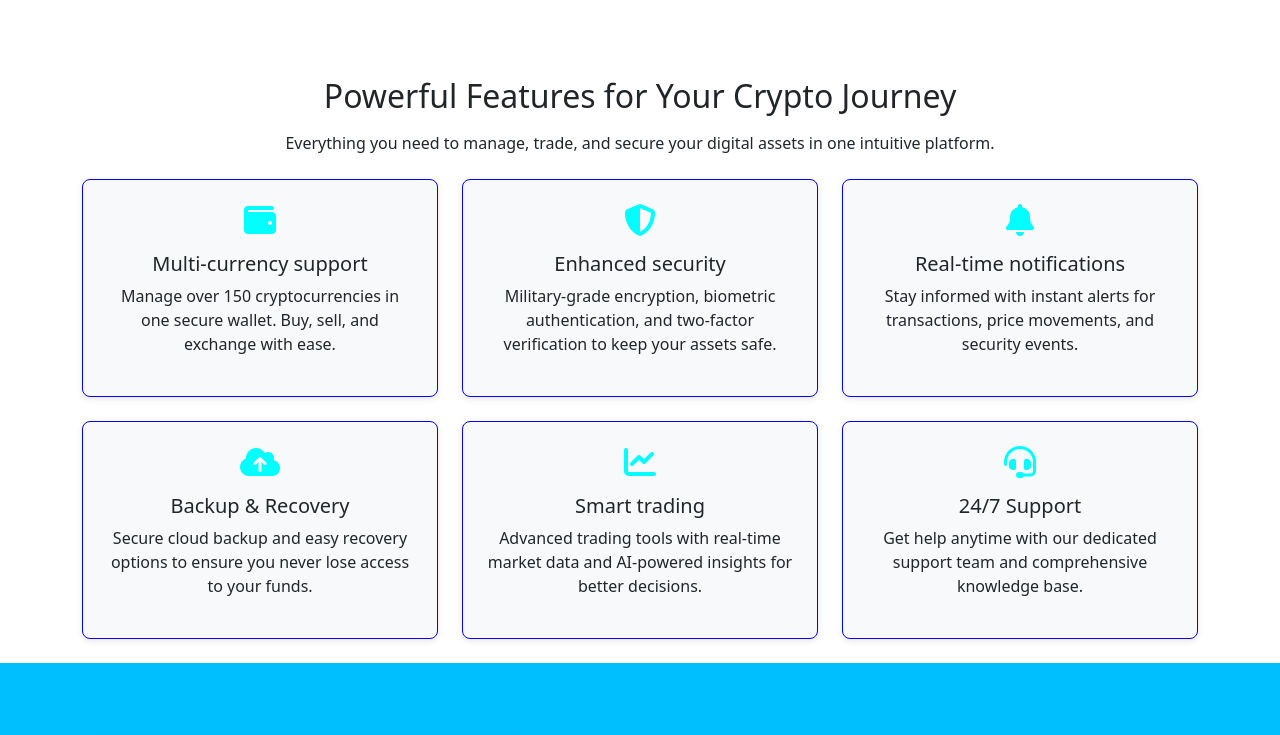
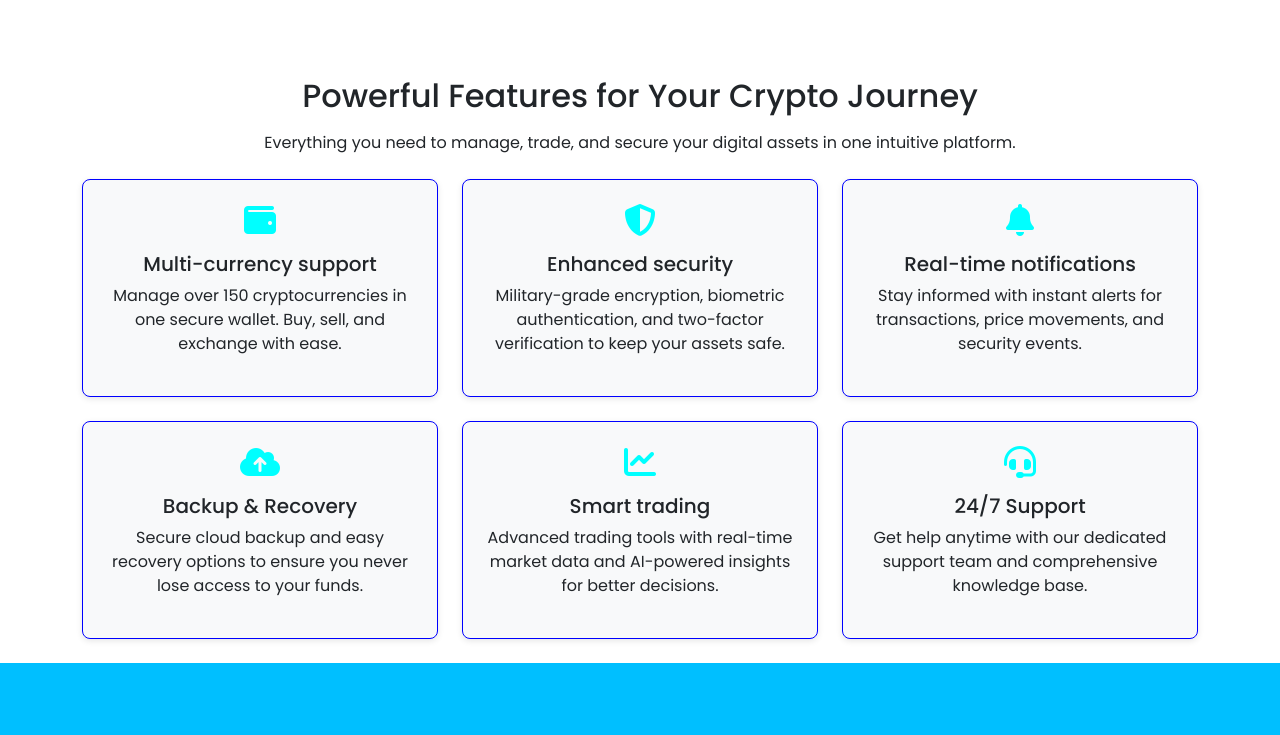
Before and after one commit to Iheme01Daniella/java-script-project, a plain HTML site: page index.html in a window 1280 px wide. Shown: the part 653-1388 px from the top of the page. Drawn offline with nearby package versions, Linux system fonts and the light colour scheme.

Commit message:
style: add Poppins font and apply it to body for improved typography

```diff
--- a/index.html
+++ b/index.html
@@ -9,6 +9,12 @@
     <link rel="stylesheet" href="https://cdnjs.cloudflare.com/ajax/libs/font-awesome/6.5.0/css/all.min.css">
     <link rel="stylesheet" href="https://cdnjs.cloudflare.com/ajax/libs/font-awesome/6.5.0/css/all.min.css">
     <link rel="stylesheet" href="https://cdn.jsdelivr.net/npm/swiper@11/swiper-bundle.min.css" />
+    <link href="https://fonts.googleapis.com/css2?family=Poppins:ital,wght@0,100;0,200;0,300;0,400;0,500;0,600;0,700;0,800;0,900;1,100;1,200;1,300;1,400;1,500;1,600;1,700;1,800;1,900&family=Tangerine:wght@400;700&display=swap" rel="stylesheet">
+    <style>
+        body{
+            font-family: "Poppins", sans-serif;
+        }
+    </style>
 </head>
 
 <body>
```
